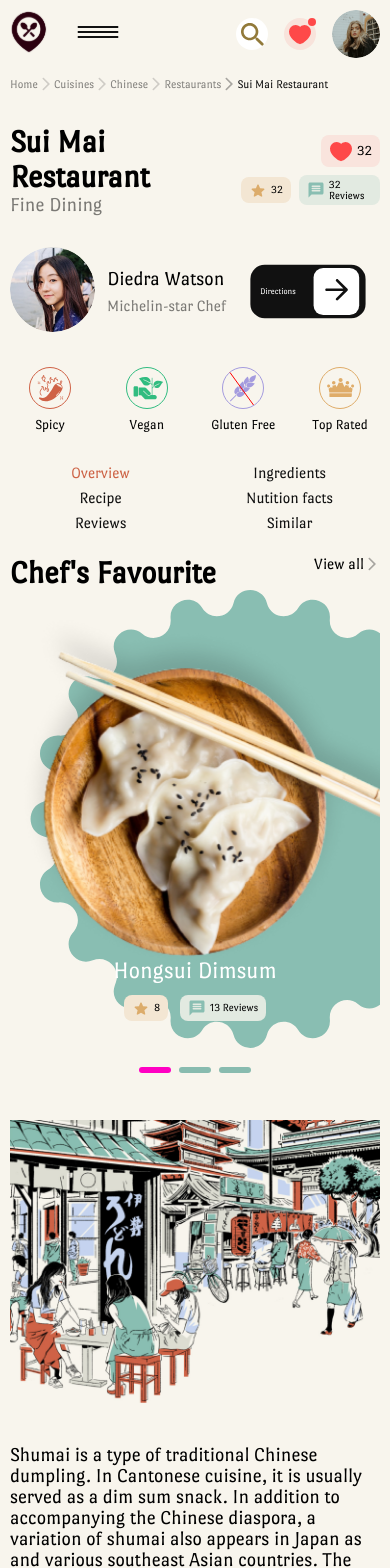
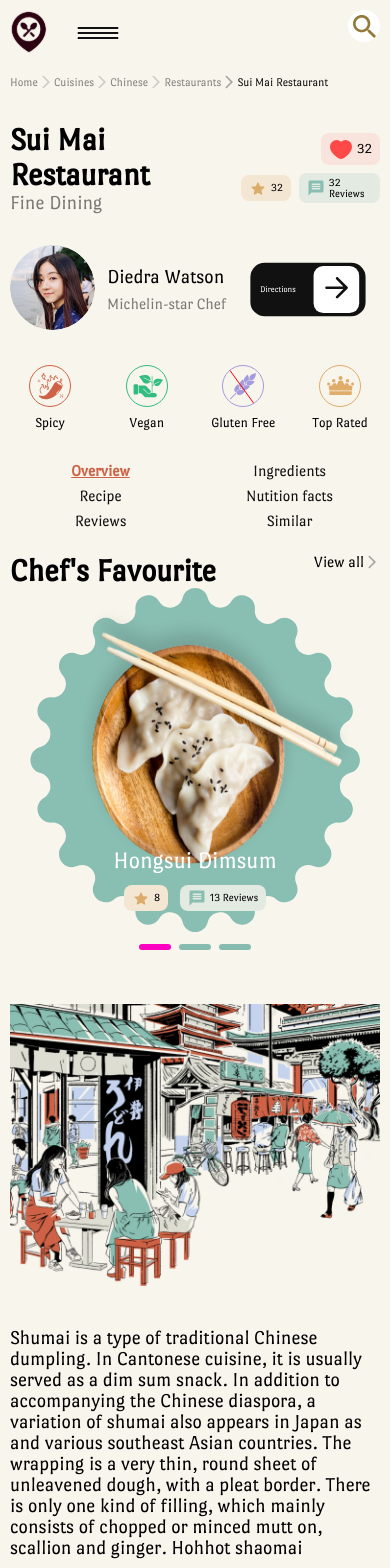
Before and after one commit to Kombath-S/sui-mai-restaurant, a React (Vite) app: page / in a window 390 px wide. Shown: the top 1568 px of the page. Built offline with nearby package versions, Linux system fonts and the light colour scheme.

Commit message:
responsive fix

```diff
--- a/src/App.tsx
+++ b/src/App.tsx
@@ -12,7 +12,7 @@ const Outer = styled.div`
   background: ${softerPink};
   max-width: 100vw;
   @media screen and (min-width:${BPoints[0]}px) and (max-width:${BPoints[1]}px){
-      max-height: 100vh;
+      /* max-height: 100vh; */
       overflow: hidden !important;
   }
 `
--- a/src/components/Header/Navbar.tsx
+++ b/src/components/Header/Navbar.tsx
@@ -19,12 +19,27 @@ const Wrap = styled(FlexRow)`
   @media screen and (max-width: ${BPoints[1]}px) and ( min-width:${BPoints[0]}px){
       margin-bottom: 8px
     }
+
+    .hide-on-mobile{
+      @media screen and (max-width: ${BPoints[0]}px){
+      display:none;
+    }
+    }
 `
 const Left = styled(FlexRowAc)`
   gap: 24px;
 `
 const Right = styled(FlexRowAc)`
   gap: 1rem;
+
+
+  #top-like{
+
+  }
+`
+
+const Menu = styled.img`
+  cursor:pointer;
 `
 
 const LinkIcon = styled.a`
@@ -84,21 +99,19 @@ const items = [
     <LinkIcon href="#">
       <IconCont src={RestoLocation} />
     </LinkIcon>
-    <LinkIcon href="#">
-      <IconCont src={BurgerMenu} />
-    </LinkIcon>
+    <Menu src={BurgerMenu} id="menu-toggler"/>
 
   </Left>,
   <Right>
-    <SearcCont>
-      <SearchBar />
+    <SearcCont id="searchCont">
+      <SearchBar  />
     </SearcCont>
 
-    <Circle>
+    <Circle id="top-like" className="hide-on-mobile">
       <IconCont src={Heart} />
     </Circle>
-    <ProfileImg src={ProfileA} />
-    <UserSettings>
+    <ProfileImg src={ProfileA} id="profileImg" className="hide-on-mobile" />
+    <UserSettings id="userSettingsBtn">
       <FlexRowAc style={{ gap: 4 }}>
         <SpanFlexCol>
           <PortLigatText size="10px">Welcome!</PortLigatText>
--- a/src/components/Restaurant/components/Left/InfosSections/components/Favorite.tsx
+++ b/src/components/Restaurant/components/Left/InfosSections/components/Favorite.tsx
@@ -16,11 +16,13 @@ import { useState, } from "react"
 const Wrappper = styled(FlexCol)`
     position:relative;
     flex: 1;
+    width: 100%;
     @media screen and (min-width:${BPoints[1]}px) {
     margin-left: 24px;
   }
+  /* background: red; */
   @media screen and (min-width:${BPoints[0]}px) and (max-width:${BPoints[1]}px) {
-    /* background: red; */
+    /* background: blue; */
   }
 
 `
@@ -37,8 +39,7 @@ const MealCont = styled.div`
         align-items:center;
     }
     @media screen and (min-width:${BPoints[0]}px) and (max-width:${BPoints[1]}px) {
-    /* background: red; */
-    scale: .9;
+    flex:1;
   }
 `
 
@@ -47,6 +48,10 @@ const BackImgAnim = styled(animated.img)`
     right:50%;
     justify-self: center;
     margin: auto;
+    width: 100%;
+    @media screen and (max-width:${BPoints[0]}px) {
+    max-width: 400px;
+  }
 `
 const MealImgAnim = styled(animated.img)`
     position: absolute !important;
@@ -54,9 +59,14 @@ const MealImgAnim = styled(animated.img)`
     transform: translateY(-500px);
     left:50%;
     translate: -42% -10%;
-    width: min-content;
     height: unset;
+    width: 80%;
+    aspect-ratio:1/1;
 
+     @media screen and (max-width:${BPoints[0]}px) {
+    max-width: 400px;
+    max-height: 400px;
+    }
 `
 const BottomInfo = styled(FlexCol)`
     position:absolute !important;
--- a/src/components/Restaurant/components/Left/InfosSections/components/RestoNavTabs.tsx
+++ b/src/components/Restaurant/components/Left/InfosSections/components/RestoNavTabs.tsx
@@ -9,7 +9,7 @@ import { BPoints } from "../../../../../ui";
 
 
 const Wrapper = styled(FlexRowAc)`
-    gap: 20px;
+    gap: 40px;
     margin-top: 64px;
     width: 100%;
     /* background: red; */
@@ -42,11 +42,16 @@ const Track = styled.span`
 
 const Tabs = styled(FlexCol)`
     gap: 20px;
-    @media screen and (max-width: ${BPoints[0] - 100}px){
+    /* background: blue; */
+    /* width: 100%; */
+    @media screen and (max-width: ${BPoints[0]}px){
         width: 100%;
         display: grid !important;
         grid-template-columns: repeat(2,1fr);
         grid-template-rows: repeat(3, auto);
+
+    }
+    @media screen and (max-width: ${BPoints[0] - 200}px){
     }
 
 @media screen and (max-width:${BPoints[0]}px) {
@@ -80,7 +85,9 @@ const TablinksItems = TabLinks.map(el => (
 const SpanLink = styled(IsLink)`
     color: ${black};
     &.activeLink {
-        color:${darkRed}
+        color:${darkRed};
+        font-weight: bold;
+        text-decoration: underline;
     }
 `
 
--- a/src/components/Restaurant/components/Left/Left.tsx
+++ b/src/components/Restaurant/components/Left/Left.tsx
@@ -2,7 +2,10 @@ import styled from "styled-components"
 import { InfosSections } from "./InfosSections/InfosSections"
 import { TopBar } from "./TopBar"
 
-const Wrap = styled.div``
+const Wrap = styled.div`
+  flex:1;
+`
+
 
 export const Left = () => {
   return (
--- a/src/components/Restaurant/components/Right/Right.tsx
+++ b/src/components/Restaurant/components/Right/Right.tsx
@@ -10,6 +10,7 @@ const Wrap = styled(FlexCol)`
     max-height: 100%;
     gap: 12px;
     position:relative;
+    flex:1;
 
     @media screen and (max-width:${BPoints[0]}px){
 
```
Also changed, not shown: 3 other files (tests, documents, lock files or other folders).
